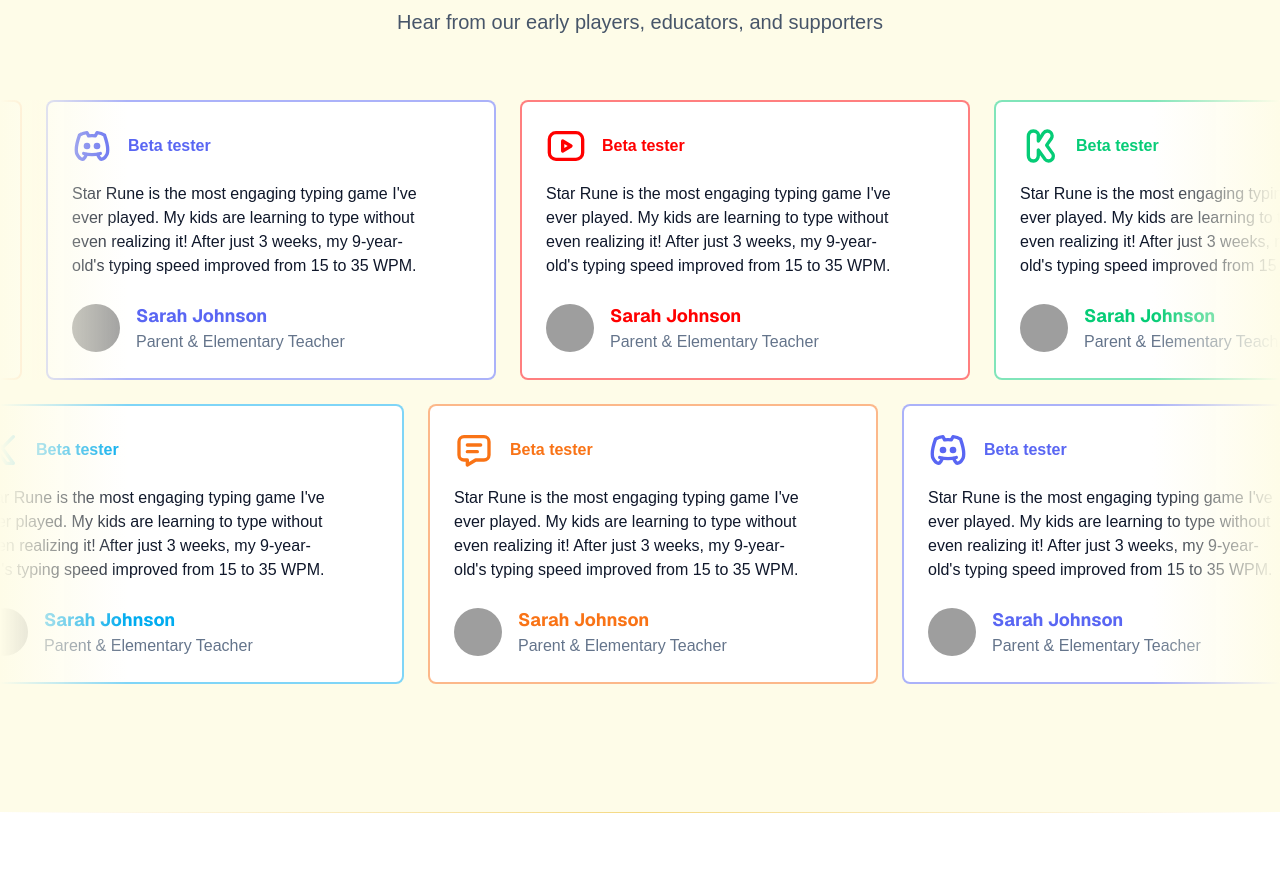
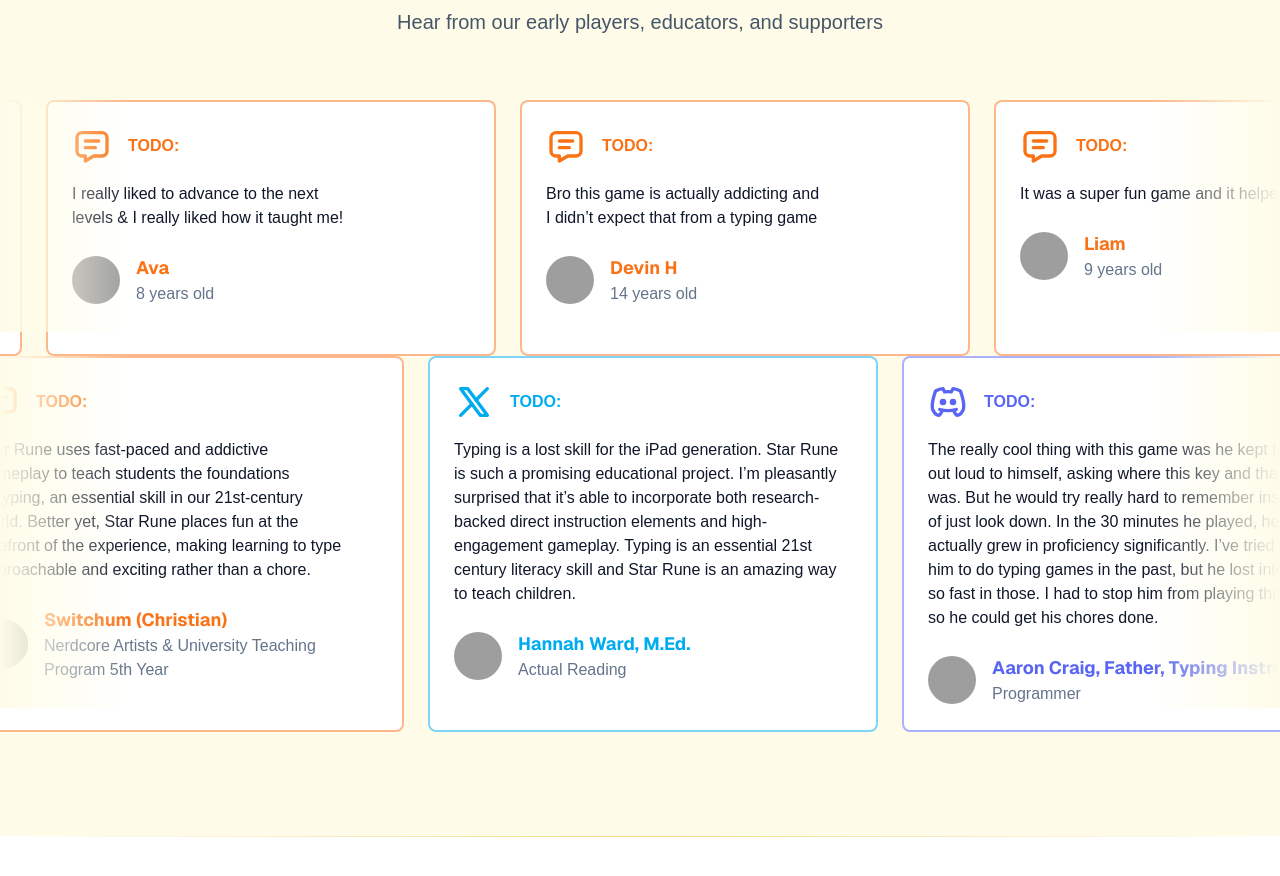
Before and after one commit to typovrak/star-rune-landing-page, a Next.js app: page / in a window 1280 px wide. Shown: the part 4420-5296 px from the top of the page. Built offline with nearby package versions, Linux system fonts and the light colour scheme; grey boxes are pictures that could not be loaded; a web font is replaced by a local one.

Commit message:
add testimonials final content

```diff
--- a/blocks/block-testimonials.tsx
+++ b/blocks/block-testimonials.tsx
@@ -7,63 +7,311 @@ export default function BlockTestimonials({ id }: IBlockTestimonials) {
 
 	const speed = 1;
 
+	//const items: TItemClient[] = [
+	//	{
+	//		id: 0,
+	//		src: "profile.png",
+	//		names: "Sarah Johnson",
+	//		about: "Parent & Elementary Teacher",
+	//		text: "Star Rune is the most engaging typing game I've ever played. My kids are learning to type without even realizing it! After just 3 weeks, my 9-year-old's typing speed improved from 15 to 35 WPM.",
+	//		source: {
+	//			type: "irl",
+	//			title: "Beta tester",
+	//		},
+	//	},
+	//	{
+	//		id: 1,
+	//		src: "profile.png",
+	//		names: "Sarah Johnson",
+	//		about: "Parent & Elementary Teacher",
+	//		text: "Star Rune is the most engaging typing game I've ever played. My kids are learning to type without even realizing it! After just 3 weeks, my 9-year-old's typing speed improved from 15 to 35 WPM.",
+	//		source: {
+	//			type: "discord",
+	//			title: "Beta tester",
+	//		},
+	//	},
+	//	{
+	//		id: 2,
+	//		src: "profile.png",
+	//		names: "Sarah Johnson",
+	//		about: "Parent & Elementary Teacher",
+	//		text: "Star Rune is the most engaging typing game I've ever played. My kids are learning to type without even realizing it! After just 3 weeks, my 9-year-old's typing speed improved from 15 to 35 WPM.",
+	//		source: {
+	//			type: "youtube",
+	//			title: "Beta tester",
+	//		},
+	//	},
+	//	{
+	//		id: 3,
+	//		src: "profile.png",
+	//		names: "Sarah Johnson",
+	//		about: "Parent & Elementary Teacher",
+	//		text: "Star Rune is the most engaging typing game I've ever played. My kids are learning to type without even realizing it! After just 3 weeks, my 9-year-old's typing speed improved from 15 to 35 WPM.",
+	//		source: {
+	//			type: "kickstarter",
+	//			title: "Beta tester",
+	//		},
+	//	},
+	//	{
+	//		id: 4,
+	//		src: "profile.png",
+	//		names: "Sarah Johnson",
+	//		about: "Parent & Elementary Teacher",
+	//		text: "Star Rune is the most engaging typing game I've ever played. My kids are learning to type without even realizing it! After just 3 weeks, my 9-year-old's typing speed improved from 15 to 35 WPM.",
+	//		source: {
+	//			type: "x",
+	//			title: "Beta tester",
+	//		},
+	//	},
+	//];
+
 	const items: TItemClient[] = [
 		{
 			id: 0,
 			src: "profile.png",
-			names: "Sarah Johnson",
-			about: "Parent & Elementary Teacher",
-			text: "Star Rune is the most engaging typing game I've ever played. My kids are learning to type without even realizing it! After just 3 weeks, my 9-year-old's typing speed improved from 15 to 35 WPM.",
+			names: "Rowan",
+			about: "9 years old",
+			text: "This is a great game and will teach so many kids how to type! I learned so much playing it for just 20 minutes.",
 			source: {
 				type: "irl",
-				title: "Beta tester",
+				title: "TODO:",
 			},
 		},
 		{
 			id: 1,
 			src: "profile.png",
-			names: "Sarah Johnson",
-			about: "Parent & Elementary Teacher",
-			text: "Star Rune is the most engaging typing game I've ever played. My kids are learning to type without even realizing it! After just 3 weeks, my 9-year-old's typing speed improved from 15 to 35 WPM.",
+			names: "Ava",
+			about: "8 years old",
+			text: "I really liked to advance to the next levels & I really liked how it taught me!",
 			source: {
-				type: "discord",
-				title: "Beta tester",
+				type: "irl",
+				title: "TODO:",
 			},
 		},
 		{
 			id: 2,
 			src: "profile.png",
-			names: "Sarah Johnson",
-			about: "Parent & Elementary Teacher",
-			text: "Star Rune is the most engaging typing game I've ever played. My kids are learning to type without even realizing it! After just 3 weeks, my 9-year-old's typing speed improved from 15 to 35 WPM.",
+			names: "Devin H",
+			about: "14 years old",
+			text: "Bro this game is actually addicting and I didn’t expect that from a typing game",
 			source: {
-				type: "youtube",
-				title: "Beta tester",
+				type: "irl",
+				title: "TODO:",
 			},
 		},
 		{
 			id: 3,
 			src: "profile.png",
-			names: "Sarah Johnson",
-			about: "Parent & Elementary Teacher",
-			text: "Star Rune is the most engaging typing game I've ever played. My kids are learning to type without even realizing it! After just 3 weeks, my 9-year-old's typing speed improved from 15 to 35 WPM.",
+			names: "Liam",
+			about: "9 years old",
+			text: "It was a super fun game and it helped me type!",
 			source: {
-				type: "kickstarter",
-				title: "Beta tester",
+				type: "irl",
+				title: "TODO:",
 			},
 		},
 		{
 			id: 4,
 			src: "profile.png",
-			names: "Sarah Johnson",
-			about: "Parent & Elementary Teacher",
-			text: "Star Rune is the most engaging typing game I've ever played. My kids are learning to type without even realizing it! After just 3 weeks, my 9-year-old's typing speed improved from 15 to 35 WPM.",
+			names: "Mason",
+			about: "7 years old",
+			text: "It’s a cool game to teach kids to type and teaches skill",
+			source: {
+				type: "irl",
+				title: "TODO:",
+			},
+		},
+		{
+			id: 5,
+			src: "profile.png",
+			names: "Jude",
+			about: "10 years old",
+			text: "I love how I get to fight while I type! It’s way cooler than other typing games I’ve tried.",
+			source: {
+				type: "irl",
+				title: "TODO:",
+			},
+		},
+		{
+			id: 6,
+			src: "profile.png",
+			names: "Ella",
+			about: "8 years old",
+			text: "It makes me feel like I’m doing a real mission and learning at the same time.",
+			source: {
+				type: "irl",
+				title: "TODO:",
+			},
+		},
+		{
+			id: 7,
+			src: "profile.png",
+			names: "Leo",
+			about: "9 years old",
+			text: "It’s like a battle game but you get smarter.",
+			source: {
+				type: "irl",
+				title: "TODO:",
+			},
+		},
+		{
+			id: 8,
+			src: "profile.png",
+			names: "Sophia",
+			about: "11 years old",
+			text: "I never liked typing but now I want to keep playing because I want to beat all the levels!",
+			source: {
+				type: "irl",
+				title: "TODO:",
+			},
+		},
+		{
+			id: 9,
+			src: "profile.png",
+			names: "Lindsey R",
+			about: "Mother",
+			text: "He kept asking if he could play just one more level. That’s never happened with a learning game in our house.",
+			source: {
+				type: "irl",
+				title: "TODO:",
+			},
+		},
+		{
+			id: 10,
+			src: "profile.png",
+			names: "Megan H",
+			about: "Mother",
+			text: "I thought he was just button mashing at first, but he’s actually typing. What sorcery is this??",
+			source: {
+				type: "irl",
+				title: "TODO:",
+			},
+		},
+		{
+			id: 11,
+			src: "profile.png",
+			names: "CoffeeBoi",
+			about: "Speed Racers developer",
+			text: "THIS IS CRAZY 🔥🔥🔥",
 			source: {
 				type: "x",
-				title: "Beta tester",
+				title: "TODO:",
 			},
 		},
-	];
+	]
+
+	const items2: TItemClient[] = [
+		{
+			id: 0,
+			src: "profile.png",
+			names: "Hannah Ward, M.Ed.",
+			about: "Actual Reading",
+			text: "Typing is a lost skill for the iPad generation. Star Rune is such a promising educational project. I’m pleasantly surprised that it’s able to incorporate both research-backed direct instruction elements and high-engagement gameplay. Typing is an essential 21st century literacy skill and Star Rune is an amazing way to teach children.",
+			source: {
+				type: "x",
+				title: "TODO:",
+			},
+		},
+		{
+			id: 1,
+			src: "profile.png",
+			names: "Aaron Craig, Father, Typing Instructor",
+			about: "Programmer",
+			text: "The really cool thing with this game was he kept talking out loud to himself, asking where this key and that key was. But he would try really hard to remember instead of just look down. In the 30 minutes he played, he actually grew in proficiency significantly. I’ve tried to get him to do typing games in the past, but he lost interest so fast in those. I had to stop him from playing this one, so he could get his chores done.",
+			source: {
+				type: "discord",
+				title: "TODO:",
+			},
+		},
+		{
+			id: 2,
+			src: "profile.png",
+			names: "Hannah Ward, M.Ed.",
+			about: "Actual Reading",
+			text: "I asked my son if he wants to try any other prototype updates you have and he jumped up and down with excitement",
+			source: {
+				type: "x",
+				title: "TODO:",
+			},
+		},
+		{
+			id: 3,
+			src: "profile.png",
+			names: "Lindsey R.",
+			about: "Parent",
+			text: "He kept asking if he could play just one more level. That’s never happened with a learning game in our house.",
+			source: {
+				type: "irl",
+				title: "TODO:",
+			},
+		},
+		{
+			id: 4,
+			src: "profile.png",
+			names: "Frankie Hobbins",
+			about: "Creator of Squash and Spell",
+			text: "Star Rune is really fun! The game feel is so exquisite that while you're taking down enemies, it doesn't feel like you're learning, but then suddenly, your typing has improved! Add in the super cool music and epic boss battles, and this game is going places. Well worth giving it a try.",
+			source: {
+				type: "irl",
+				title: "TODO:",
+			},
+		},
+		{
+			id: 5,
+			src: "profile.png",
+			names: "Vince Boley",
+			about: "Father and Teacher",
+			text: "YOO this was so cool! Star Rune is an out of this world typing experience. Filled with \"type and slash\" gameplay, every keystroke combines education with excitement as you traverse a side-scrolling intergalactic world conquering evil letters and gaining practical real world skills. I can't wait to use this in my classroom next year and with my own kids at home.",
+			source: {
+				type: "x",
+				title: "TODO:",
+			},
+		},
+		{
+			id: 6,
+			src: "profile.png",
+			names: "p1an0guy",
+			about: "Colemak speed typist",
+			text: "Star Rune is a great game for kids wanting to learn how to touch type, as well as adults who want to improve their technique. It's unlike any other typing platform I've seen before, and it really feels like I'm playing a video game instead of mashing \"f\" and \"j\" over and over again. The graphics and audio are amazing, and platform gamers will feel right at home.",
+			source: {
+				type: "discord",
+				title: "TODO:",
+			},
+		},
+		{
+			id: 7,
+			src: "profile.png",
+			names: "Xander H",
+			about: "11 years old",
+			text: "The game is so great!!! You can get really high scores!!! such as 24195!!! The letters talking sound so cool and the F that says: WHAT IS THIS STAR!!!!! WHERE'D HE COME FROM!!! STOP HIM!!!!! Sound's really cool!!! And my favorite part is the lore, the levels, and the treasure chest loot!!! Starrune is an Amazing game!!!! It can be used for all ages!!! And this game is so cool and I Love it!!!! 10000000/10!!!!",
+			source: {
+				type: "irl",
+				title: "TODO:",
+			},
+		},
+		{
+			id: 8,
+			src: "profile.png",
+			names: "Evie S",
+			about: "7 years old",
+			text: "I love Star Rune!! Typing used to be hard and boring but now it’s actually fun. I think even like babies could get good at it lol. I hope one day starrune will inspire you! BEST. GAME. EVER!!!!",
+			source: {
+				type: "irl",
+				title: "TODO:",
+			},
+		},
+		{
+			id: 9,
+			src: "profile.png",
+			names: "Switchum (Christian)",
+			about: "Nerdcore Artists & University Teaching Program 5th Year",
+			text: "Star Rune uses fast-paced and addictive gameplay to teach students the foundations of typing, an essential skill in our 21st-century world. Better yet, Star Rune places fun at the forefront of the experience, making learning to type approachable and exciting rather than a chore.",
+			source: {
+				type: "irl",
+				title: "TODO:",
+			},
+		},
+	]
 
 	return (
 		<SectionWrapper
@@ -84,7 +332,7 @@ export default function BlockTestimonials({ id }: IBlockTestimonials) {
 				/>
 
 				<FeedbackWall
-					items={items}
+					items={items2}
 					speed={speed}
 				/>
 			</div>
```
